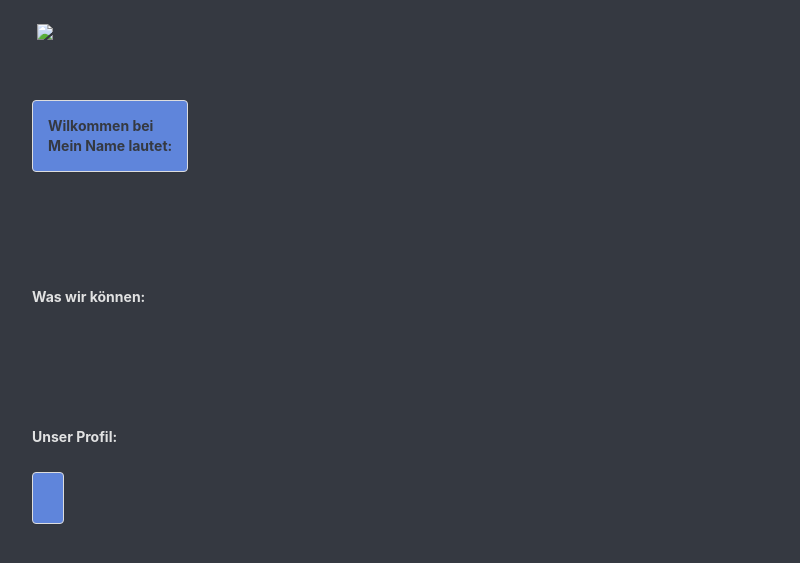
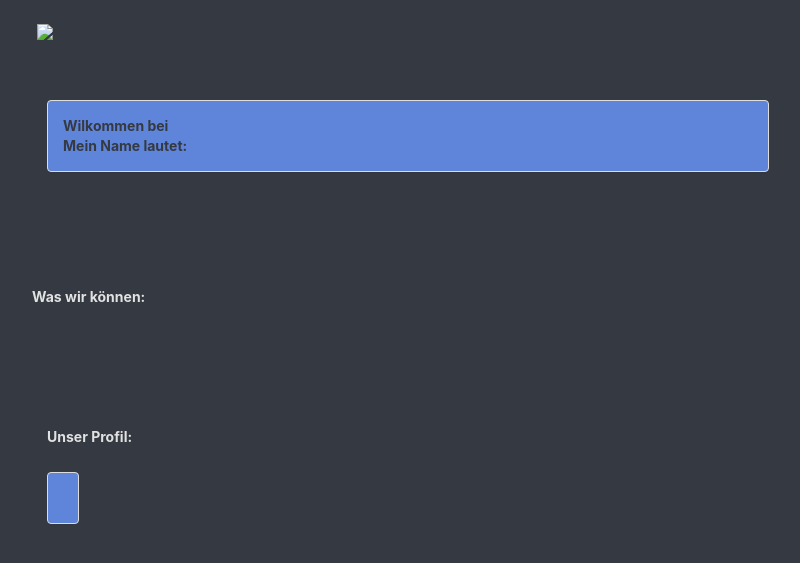
Before and after one commit to YannickMetz/Anwendungsprojekt, a Flask app: template app/templates/view_business_profile.html in a window 1280 px wide. Shown: the part 51-614 px from the top of the page, without its empty margins (33-833 px from the left). Run offline with Flask 2, Linux system fonts and the light colour scheme; the template is opened without the code that fills it, so the values that code supplies are empty; some libraries are stand-ins or nearby versions.

Commit message:
profile veiw

```diff
--- a/app/templates/view_business_profile.html
+++ b/app/templates/view_business_profile.html
@@ -1,6 +1,5 @@
-{% extends 'base.html' %}
-{% import "bootstrap/wtf.html" as wtf %}
-{% block content %}
+{% extends 'base.html' %} {% import "bootstrap/wtf.html" as wtf %} {% block
+content %}
 
 <div class="container container-standard">
   <div class="row">
@@ -13,12 +12,14 @@
 <div class="container container-standard">
   <div class="gallery">
     <div class="row">
+      <div class="col-lg-8 col-md-10 mx-auto content">
         <div class="panel panel-default service">
           <div class="panel-body">
             Wilkommen bei {{ service_provider_businessname }}<br />
             Mein Name lautet: {{ service_provider_firstname }} {{
             service_provider_lastname }}
             <br />
+          </div>
         </div>
       </div>
     </div>
@@ -42,6 +43,7 @@
 </div>
 
 <div class="container container-standard">
+  <div class="col-lg-8 col-md-10 mx-auto content">
     <div class="gallery">
       <b class="row container-standard">Unser Profil:</b>
       <div class="row">
@@ -49,6 +51,7 @@
           <div class="panel-body">
             {{service_provider_profile_body|safe}}
             <br />
+          </div>
         </div>
       </div>
     </div>
```
Lines whose indentation alone changed are shown as unchanged.
